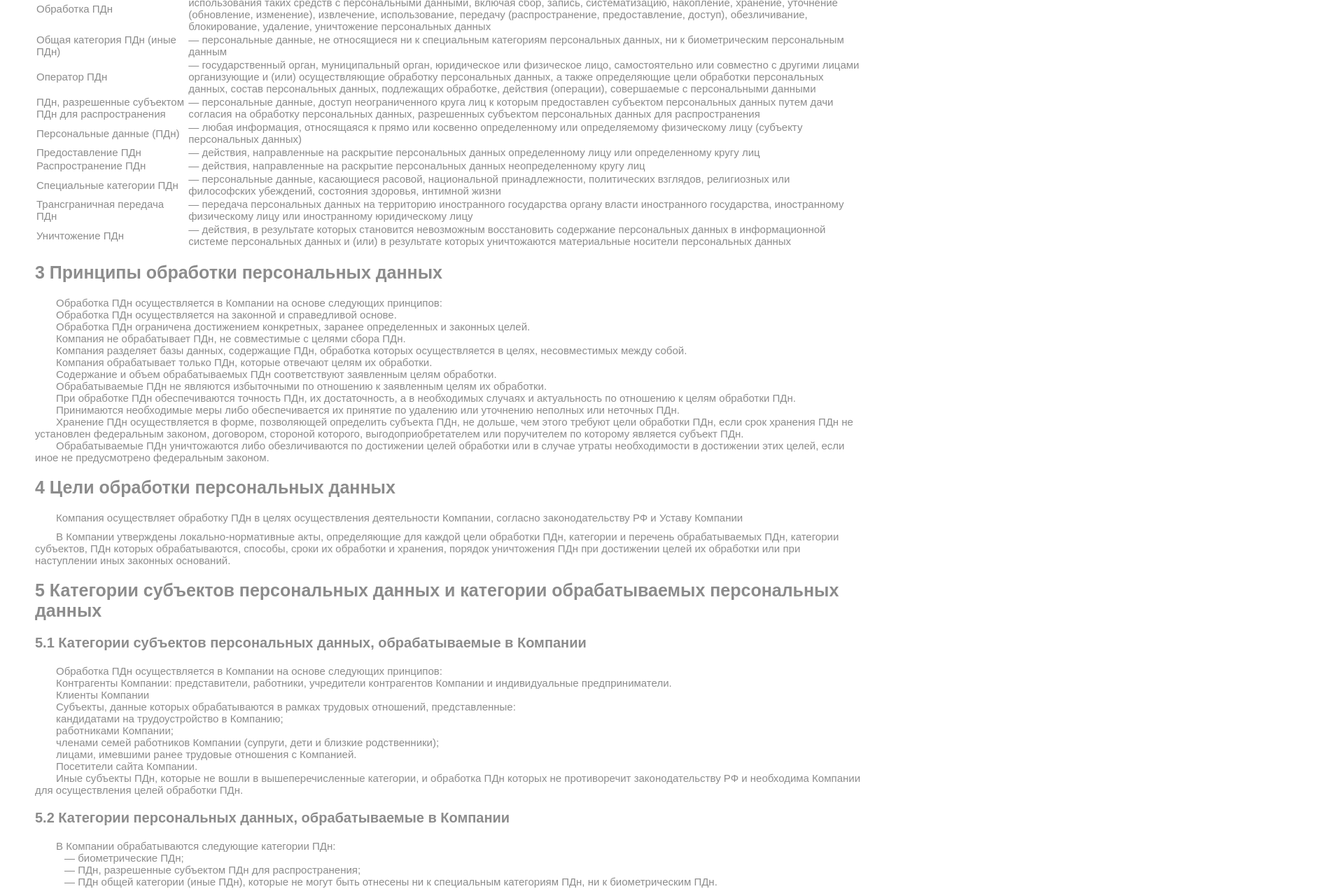
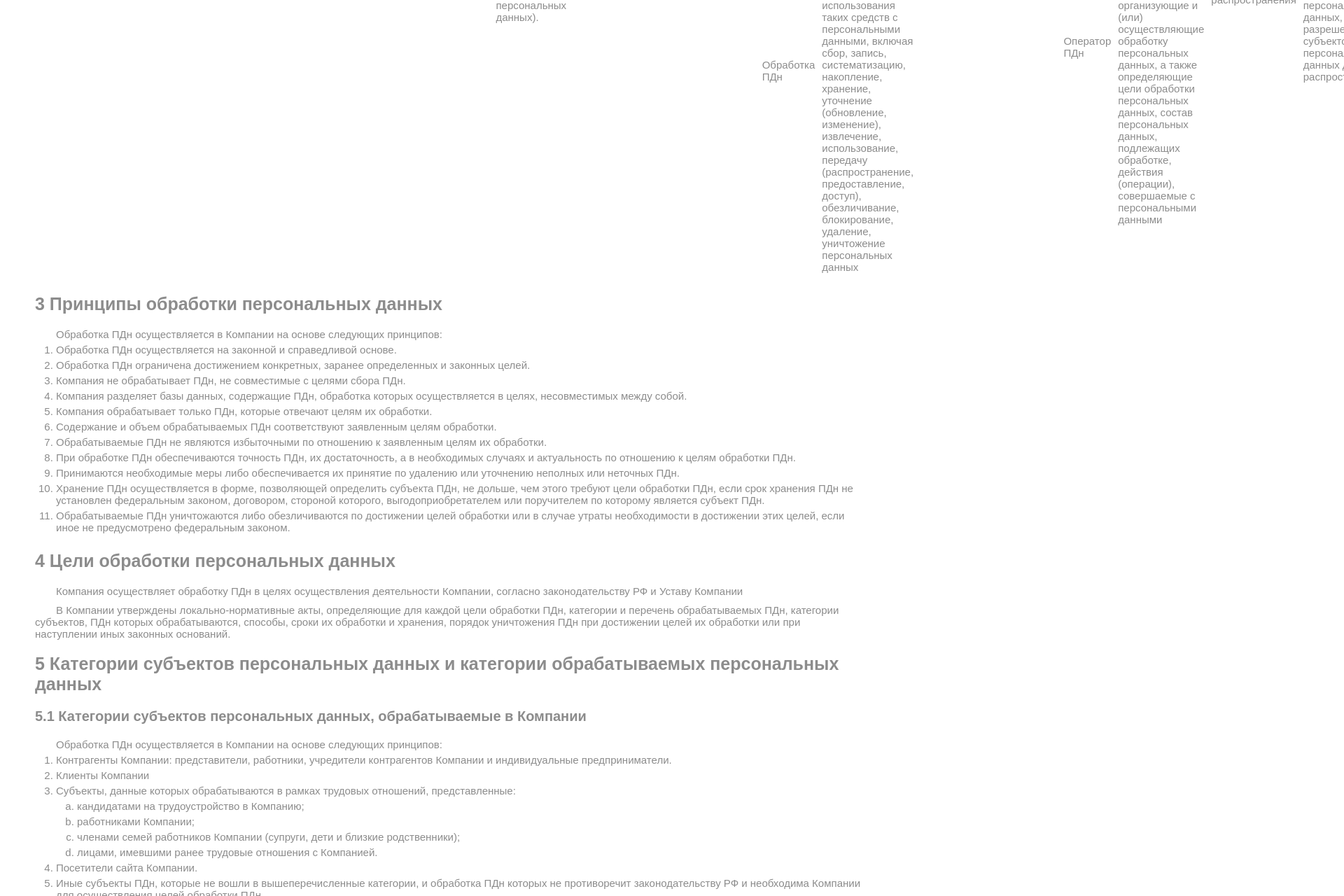
Before and after one commit to MoonSh9de/Delivery-vue, a Vue app: page /policy in a window 1280 px wide. Shown: the part 1100-2380 px from the top of the page at 70% size, 1920 px wide, since content can reach past the window. Built offline with nearby package versions, Linux system fonts and the light colour scheme.

Commit message:
Fixes and features №6 Fixed content of the policy page

```diff
--- a/src/views/PolicyView.vue
+++ b/src/views/PolicyView.vue
@@ -39,7 +39,7 @@
                 <div class="policy__chapter">
                     <h3 class="policy__chapter--subtitle">1.2 Область действия документа</h3>
                     <div class="policy__chapter--text">
-                        <ol>
+                        <ul>
                             Действие настоящей Политики не распространяется на отношения, возникающие при:
                             <li>
                                 — организации хранения, комплектования, учета и использования содержащих ПДн документов,
@@ -48,7 +48,7 @@
                             <li>
                                 — обработке ПДн, отнесенных в установленном порядке к сведениям, составляющим государственную тайну.
                             </li>
-                        </ol>
+                        </ul>
                         <p>
                             Положениями настоящей Политики руководствуются все работники Компании и иные субъекты ПДн, чьи ПДн обрабатываются Компанией.
                         </p>
@@ -288,7 +288,7 @@
                             <li>Контрагенты Компании: представители, работники, учредители контрагентов Компании и индивидуальные предприниматели.</li>
                             <li>Клиенты Компании</li>
                             <li>Субъекты, данные которых обрабатываются в рамках трудовых отношений, представленные:
-                                <ol>
+                                <ol class="policy__chapter--list">
                                     <li>кандидатами на трудоустройство в Компанию;</li>
                                     <li>работниками Компании;</li>
                                     <li>членами семей работников Компании (супруги, дети и близкие родственники);</li>
@@ -306,11 +306,11 @@
                 <div class="policy__chapter">
                     <h3 class="policy__chapter--subtitle">5.2 Категории персональных данных, обрабатываемые в Компании </h3>
                     <div class="policy__chapter--text">
-                        <ol class="policy__chapter--list">В Компании обрабатываются следующие категории ПДн:
+                        <ul>В Компании обрабатываются следующие категории ПДн:
                             <li>— биометрические ПДн;</li>
                             <li>— ПДн, разрешенные субъектом ПДн для распространения;</li>
                             <li>— ПДн общей категории (иные ПДн), которые не могут быть отнесены ни к специальным категориям ПДн, ни к биометрическим ПДн.</li>
-                        </ol>
+                        </ul>
 
                     </div>
                 </div>
@@ -382,11 +382,11 @@
                             Компанией не осуществляется принятие решений, порождающих юридические последствия в отношении субъекта ПДн или иным образом затрагивающих
                             его права и законные интересы на основании исключительно автоматизированной обработки ПДн.
                         </p>
-                        <ol>Обработка Компанией ПДн прекращается в следующих случаях:
+                        <ul>Обработка Компанией ПДн прекращается в следующих случаях:
                             <li>— достижение целей обработки ПДн;</li>
                             <li>— истечение срока обработки ПДн, предусмотренного федеральным законодательством, договором или согласием субъекта ПДн на обработку его ПДн;</li>
                             <li>— при отзыве субъектом ПДн согласия на обработку его ПДн, в случаях, не противоречащих требованиям федерального законодательства.</li>
-                        </ol>
+                        </ul>
                     </div>
                 </div>
 
@@ -414,7 +414,7 @@
                             и обеспечивает уничтожение уже переданных ПДн субъектов стороной-получателем.
                         </p>
 
-                        <ol>В случае если Компания поручает обработку ПДн:
+                        <ul>В случае если Компания поручает обработку ПДн:
                             <li>
                                 — российскому юридическому или физическому лицу - ответственность перед субъектом ПДн за действия указанного лица несет Компания. Российское юридическое или физическое лицо,
                                 осуществляющее обработку ПДн по поручению Компании, несет ответственность перед Компанией;</li>
@@ -426,7 +426,7 @@
                                 Компания обязуется и обязывает иных лиц, получивших доступ к ПДн, не раскрывать третьим лицам и не распространять ПДн
                                 без согласия субъекта ПДн, если иное не предусмотрено федеральным законом.
                             </p>
-                        </ol>
+                        </ul>
                     </div>
                 </div>
 
@@ -438,7 +438,7 @@
                             изменения, блокирования, копирования, предоставления, распространения, а также от иных неправомерных действий в отношении ПДн.
                         </p>
 
-                        <ol>Реализуются меры по организации обработки и обеспечению безопасности ПДн, обрабатываемых без средств автоматизации, в том числе:
+                        <ul>Реализуются меры по организации обработки и обеспечению безопасности ПДн, обрабатываемых без средств автоматизации, в том числе:
                             <li>
                                 — для каждой категории ПДн определены места хранения ПДн (материальных носителей) и установлен перечень лиц,
                                 осуществляющих обработку ПДн и имеющих к ним доступ;
@@ -449,9 +449,9 @@
                             <li>
                                 — соблюдаются условия, обеспечивающие сохранность ПДн и исключающие несанкционированный к ним доступ при хранении материальных носителей.
                             </li>
-                        </ol>
+                        </ul>
 
-                        <ol>Реализуются меры по защите ПДн при их обработке в информационных системах ПДн, в том числе:
+                        <ul>Реализуются меры по защите ПДн при их обработке в информационных системах ПДн, в том числе:
                             <li>
                                 — определяется уровень защищенности ПДн при их обработке в информационных системах;
                             </li>
@@ -483,7 +483,7 @@
                             <li>
                                 — по фактам выявленных компьютерных инцидентов, повлекших неправомерную передачу (предоставление, распространение, доступ) ПДн Компания уведомляет Роскомнадзор.
                             </li>
-                        </ol>
+                        </ul>
 
                     </div>
                 </div>
@@ -491,7 +491,7 @@
                 <div class="policy__chapter">
                     <h2 class="policy__chapter--title">8 Права субъекта персональных данных</h2>
                     <div class="policy__chapter--text">
-                        <ol>Субъект ПДн имеет право на получение информации, касающейся обработки его ПДн, в том числе содержащей:
+                        <ul>Субъект ПДн имеет право на получение информации, касающейся обработки его ПДн, в том числе содержащей:
                             <li>— подтверждение факта обработки его ПДн Компанией;</li>
                             <li>
                                 — правовые основания и цели обработки ПДн;
@@ -516,7 +516,7 @@
                                 (мер, направленных на выполнения обязанностей Компании как оператора ПДн) Федерального закона от 27.07.2006 № 152-ФЗ «О персональных данных»;
                             </li>
                             <li>— иные сведения, предусмотренные законодательством.</li>
-                        </ol>
+                        </ul>
                         <p>
                             Сведения, касающиеся обработки ПДн субъекта ПДн, предоставляются Компанией в течение 10 рабочих дней с момента обращения либо получения
                             Компанией запроса субъекта ПДн или его представителя.Срок предоставления сведений может быть увеличен не более чем на 5 дней
@@ -538,10 +538,10 @@
                             Компанией не осуществляется принятие решений, порождающих юридические последствия в отношении субъекта ПДн или иным образом затрагивающих
                             его права и законные интересы на основании исключительно автоматизированной обработки ПДн.
                         </p>
-                        <ol>По вопросам, связанным с обработкой и защитой ваших ПДн, вы можете связаться с Компанией направив:
+                        <ul>По вопросам, связанным с обработкой и защитой ваших ПДн, вы можете связаться с Компанией направив:
                             <li>— запрос по адресу: 393053, Воронежская обл., г. Воронеж, Коминтерновский район, Московский пр., д.128</li>
                             <li>— направив электронный запрос по форме обратной связи, размещенной на сайте Компании (https://contacts).</li>
-                        </ol>
+                        </ul>
                         <p>
                             Если субъект ПДн считает, что Компания осуществляет обработку его ПДн с нарушением требований законодательства или иным образом,
                             нарушают его права и свободы, субъект ПДн вправе обжаловать действия или бездействие Компании в Роскомнадзор.
@@ -581,7 +581,7 @@
     </main>
 </template>
 
-<style>
+<style scoped>
 
 .policy {
     margin: 2rem 0;
@@ -627,10 +627,31 @@ td {
 }
 
 .policy__chapter--list > li{
-    margin-left: 1.2rem;
+    list-style-type:lower-alpha;
+
+    margin: 0.5rem 0 0.5rem 3rem;
 }
 
-.policy__chapter--text > p, ol {
+.policy__chapter--text > p, ul,ol {
     text-indent: 3rem;
 }
+
+ol > li {
+    list-style-type: decimal;
+    margin: 0.5rem 0 0.5rem 3rem;
+
+    text-indent: 0;
+}
+ul > li{
+  list-style-type: none;
+  margin: 0.5rem 0 0.5rem 3rem;
+}
+
+table {
+    display: flex;
+    border-collapse: collapse;
+}
+td {
+    padding: 1rem 0.5rem;
+}
 </style>
```
